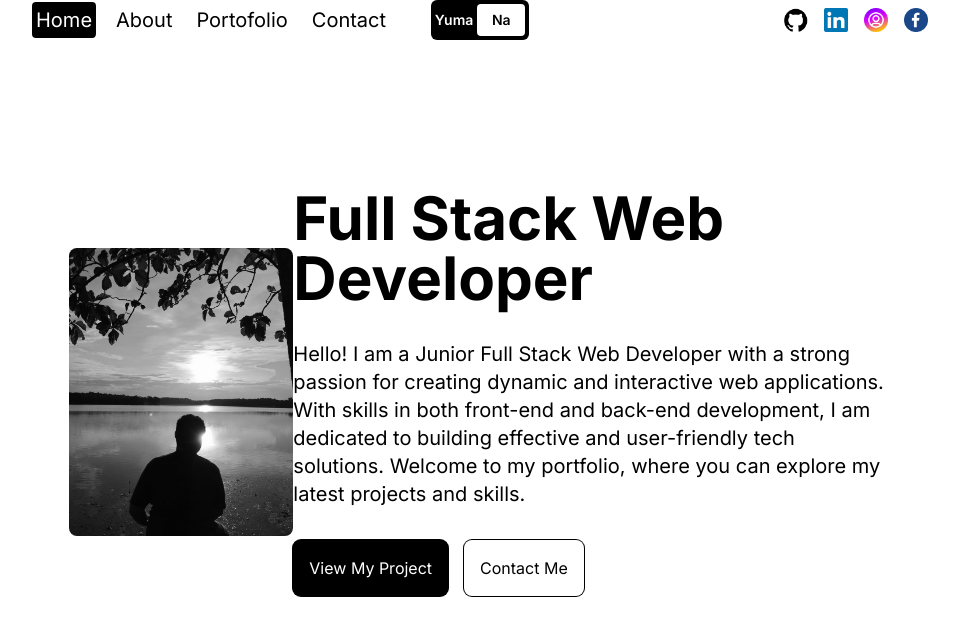
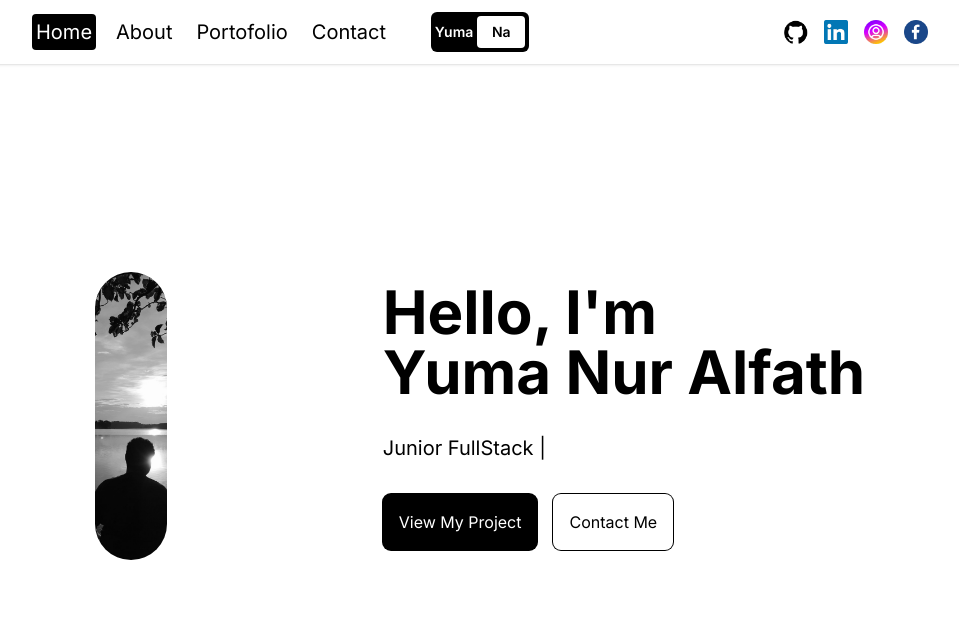
Before and after one commit to yumanuralfath/NextPortoYuma, a Next.js app: page / in a window 1280 px wide. Shown: the top 636 px of the page, without its empty margins (160-1119 px from the left). Built offline with nearby package versions, Linux system fonts and the light colour scheme.

Commit message:
feat: add tilt and react type at homepage

```diff
--- a/package.json
+++ b/package.json
@@ -9,10 +9,13 @@
     "lint": "next lint"
   },
   "dependencies": {
+    "@tsparticles/react": "^3.0.0",
     "framer-motion": "^11.2.10",
     "next": "14.1.0",
     "react": "18",
     "react-dom": "18",
+    "react-parallax-tilt": "^1.7.228",
+    "react-typed": "^2.0.12",
     "sharp": "^0.33.4"
   },
   "devDependencies": {
--- a/src/app/page.jsx
+++ b/src/app/page.jsx
@@ -1,34 +1,49 @@
+/* eslint-disable react/no-unescaped-entities */
+"use client";
+
 import Image from "next/image";
+import { ReactTyped } from "react-typed";
+import Tilt from "react-parallax-tilt";
+
 
 const Homepage = () => {
   return (
-    <div className="min-h-screen flex flex-col lg:flex-row px-4 sm:px-8 md:px-12 lg:px-20 xl:px-48 justify-center items-center">
+    <div className="min-h-screen flex flex-col lg:flex-row px-4 sm:px-8 md:px-12 lg:px-20 xl:px-48 justify-center items-center pt-16">
+      {" "}
+
       {/* IMAGE CONTAINER */}
+      <Tilt>
         <div className="lg:w-1/3 xl:w-1/4 mb-8 lg:mb-0 flex justify-center lg:justify-start">
           <div className="relative w-48 h-48 lg:w-64 lg:h-64 xl:w-72 xl:h-72">
             <Image
               src="/hero.png"
               alt="Hero Icon"
-            className="grayscale h-full w-full rounded-lg shadow-none transition-shadow duration-300 ease-in-out hover:shadow-lg hover:shadow-black/30 hover:grayscale-0"
+              className="grayscale rounded-full shadow-none transition-shadow duration-300 ease-in-out hover:shadow-lg hover:shadow-black hover:grayscale-0"
               fill
               style={{ objectFit: "cover" }}
             />
           </div>
         </div>
+      </Tilt>
       {/* TEXT CONTAINER */}
       <div className="h-full lg:w-2/3 flex flex-col gap-8 items-center lg:items-start justify-center text-center lg:text-left">
         {/* TITLE */}
-        <h1 className="text-4xl md:text-6xl font-bold">
-          Full Stack Web Developer
+        <h1 className="text-3xl md:text-4xl lg:text-5xl xl:text-6xl font-bold">
+          Hello, I'm <br />
+          Yuma Nur Alfath
         </h1>
-        {/* DESC */}
-        <p className="md:text-xl">
-          Hello! I am a Junior Full Stack Web Developer with a strong passion
-          for creating dynamic and interactive web applications. With skills in
-          both front-end and back-end development, I am dedicated to building
-          effective and user-friendly tech solutions. Welcome to my portfolio,
-          where you can explore my latest projects and skills.
-        </p>
+        {/* SUBTITLE */}
+        <ReactTyped
+          strings={[
+            "Junior Frontend Developer",
+            "Junior Backend Developer",
+            "Junior FullStack Developer",
+          ]}
+          typeSpeed={40}
+          backSpeed={30}
+          loop
+          className="md:text-xl"
+        />
         {/* BUTTON */}
         <div className="w-full flex flex-col lg:flex-row gap-4 justify-center lg:justify-start">
           <button className="p-4 rounded-lg ring-1 ring-black bg-black text-white hover:bg-white hover:text-black transition-colors">
--- a/src/components/navbar.jsx
+++ b/src/components/navbar.jsx
@@ -59,7 +59,7 @@ const Navbar = () => {
   };
 
   return (
-    <div className="flex items-center justify-between px-4 sm:px-8 md:px-12 lg:px-20 xl:px-48 text-xl">
+    <div className="fixed top-0 left-0 right-0 z-50 h-16 flex items-center justify-between px-4 sm:px-8 md:px-12 lg:px-20 xl:px-48 text-xl bg-transparent shadow">
       {/* LINKS */}
       <div className="hidden md:flex gap-4 w-1/3">
         {links.map((link) => (
@@ -77,7 +77,6 @@ const Navbar = () => {
             Na
           </span>
         </Link>
-        {/* SOCIAL BUTTON */}
       </div>
       <div className="hidden md:flex gap-4 w-1/3 justify-end">
         <Link href="https://github.com/yumanuralfath" target="_blank">
@@ -137,11 +136,13 @@ const Navbar = () => {
             variants={listVariants}
             initial="closed"
             animate="openend"
-            className="absolute top-0 left-0 w-screen h-screen bg-black text-white flex flex-col items-center justify-center gap-8 text-4xl z-40"
+            className="fixed top-0 left-0 w-screen h-screen bg-black text-white flex flex-col items-center justify-center gap-8 text-4xl z-40"
           >
             {links.map((link) => (
-              <motion.div variants={listVariants} className="" key={link.title}>
-                <Link href={link.url}>{link.title}</Link>
+              <motion.div variants={listVariants} key={link.title}>
+                <Link href={link.url} onClick={() => setOpen(false)}>
+                  {link.title}
+                </Link>
               </motion.div>
             ))}
           </motion.div>
--- a/src/components/transitionProvider.jsx
+++ b/src/components/transitionProvider.jsx
@@ -24,7 +24,7 @@ const TransitionProvider = ({ children }) => {
           initial={{ opacity: 1, height: "100vh" }}
           animate={{ opacity: 0, height: "0vh" }}
           exit={{ opacity: 1, height: "100vh" }}
-          transition={{ duration: 0.5, ease: "easeInOut" }}
+          transition={{ duration: 1, ease: "easeInOut" }}
           className="fixed top-0 left-0 right-0 bottom-0 bg-black z-50 flex items-center justify-center"
         >
           <motion.div
@@ -38,7 +38,10 @@ const TransitionProvider = ({ children }) => {
           </motion.div>
         </motion.div>
       </AnimatePresence>
-      <div className="relative h-[calc(100vh-6rem)] z-10 flex items-center justify-center">
+      <div
+        className="relative z-10 flex items-center justify-center"
+        style={{ height: "calc(100vh - 6rem)", paddingTop: "4rem" }}
+      >
         {children}
       </div>
     </div>
```
Also changed, not shown: 1 other file (tests, documents, lock files or other folders). Lines whose indentation alone changed are shown as unchanged.
